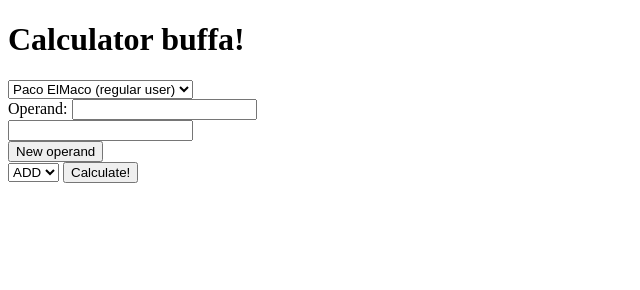
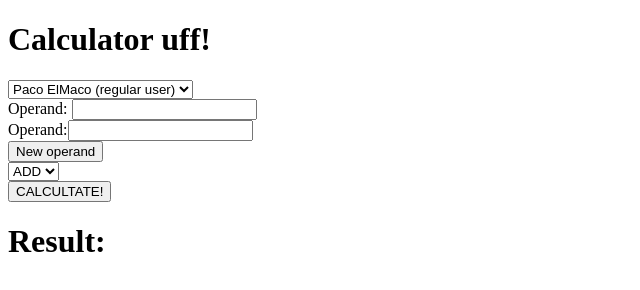
Before and after one commit to pedcremo/calculator, a website built with webpack: page index.html in a window 1280 px wide. Both pictures are taken after a click on the button "New operand". Shown: the whole page, without its empty margins (0-640 px from the left). Built offline with Linux system fonts and the light colour scheme.

Commit message:
to fix change function

```diff
--- a/index.html
+++ b/index.html
@@ -10,7 +10,7 @@
     <script> </script>
   </head>
   <body>
-      <h1>Calculator buffa!</h1>
+      <h1>Calculator uff!</h1>
       <form>
         <select id="selectPerson" name="selectPerson">
                <!-- TO FILL -->
@@ -18,12 +18,14 @@
         <div id="operands">
           Operand: <input type="number" name="foperand1"><br>
         </div>
-        <button type="button" id="newOperand">New operand</button> <br>
+        <button type="button" id="buttonNewOperand">New operand</button> <br>
         <select id="selectFunction">
                <!-- TO FILL -->
         </select>
-        <button type="button">Calculate!</button>
+        <br/>
+        <button type="button" id="buttonCalculate">CALCULTATE!</button>
 
     </form>
+    <h1 id="hResult">Result:</h1>
   </body>
 </html>
--- a/src/index.js
+++ b/src/index.js
@@ -11,6 +11,7 @@ document.addEventListener("DOMContentLoaded",function(){
     let changeEvent = new Event('change');
     let selectPerson = document.getElementById("selectPerson");
     selectPerson.addEventListener("change",changedPerson);
+    document.getElementById("selectFunction").addEventListener("change",changedFunction);
 
     persons.forEach((item)=>{
         let o = document.createElement("option");
@@ -19,8 +20,9 @@ document.addEventListener("DOMContentLoaded",function(){
         selectPerson.appendChild(o);
     });
    if (!selectedOperation)  selectPerson.dispatchEvent(changeEvent); //Force first trigger
-   let newOperand = document.getElementById("newOperand");
+   let newOperand = document.getElementById("buttonNewOperand");
    newOperand.addEventListener("click",addOperandInput);
+   document.getElementById("buttonCalculate").addEventListener("click",calculate);
 });
 
 function changedPerson(event){
@@ -42,7 +44,9 @@ function changedPerson(event){
         selectRoles.appendChild(o);
     });
 };
-
+function changedFunction(event) {
+    selectedOperation = event.target.value;
+}
 function addOperandInput(event){
     const divOperands = document.getElementById('operands');
     let newInput = document.createElement("input");
@@ -51,5 +55,23 @@ function addOperandInput(event){
 
     newInput.setAttribute("type","number");
     newInput.setAttribute("name","foperand"+divOperands.children.length);
+    divOperands.appendChild(t);
     divOperands.appendChild(newInput);
+    divOperands.appendChild(newBr);
+
 };
+
+function calculate() {
+    let inputsOperands=document.querySelectorAll('input[type=number]');
+    let iOps=[];
+    //Put input operands values ian an array
+    [].forEach.call(inputsOperands,function(item){
+        iOps.push(parseInt(item.value));
+    });
+
+    let selectedPerson = document.getElementById("selectPerson");
+    let selectedPersonValue = selectedPerson.options[selectedPerson.selectedIndex].value;
+    let calculatedValue=persons.get(selectedPersonValue).calculator(iOps,selectedOperation.name);
+    document.getElementById("hResult").innerHTML="Result: "+calculatedValue;
+
+}
```
Also changed, not shown: dist/main.js, package.json (line endings or trailing spaces), 1 other file.
